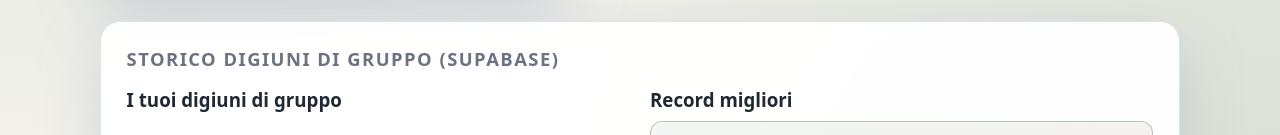
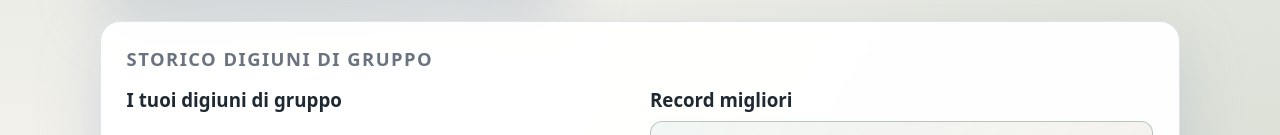
Before and after one commit to jackjack3737/digiuno, a website: page public/index.html in a window 1280 px wide. Shown: the part 665-800 px from the top of the page. Drawn offline with Linux system fonts and the light colour scheme; no server answers.

Commit message:
Storico digiuni: tolta scritta Supabase

```diff
--- a/public/index.html
+++ b/public/index.html
@@ -101,7 +101,7 @@
         </section>
 
         <section class="card records-card">
-          <h2>Storico digiuni di gruppo (Supabase)</h2>
+          <h2>Storico digiuni di gruppo</h2>
           <div class="records-layout">
             <div class="records-column">
               <h3>I tuoi digiuni di gruppo</h3>
```
